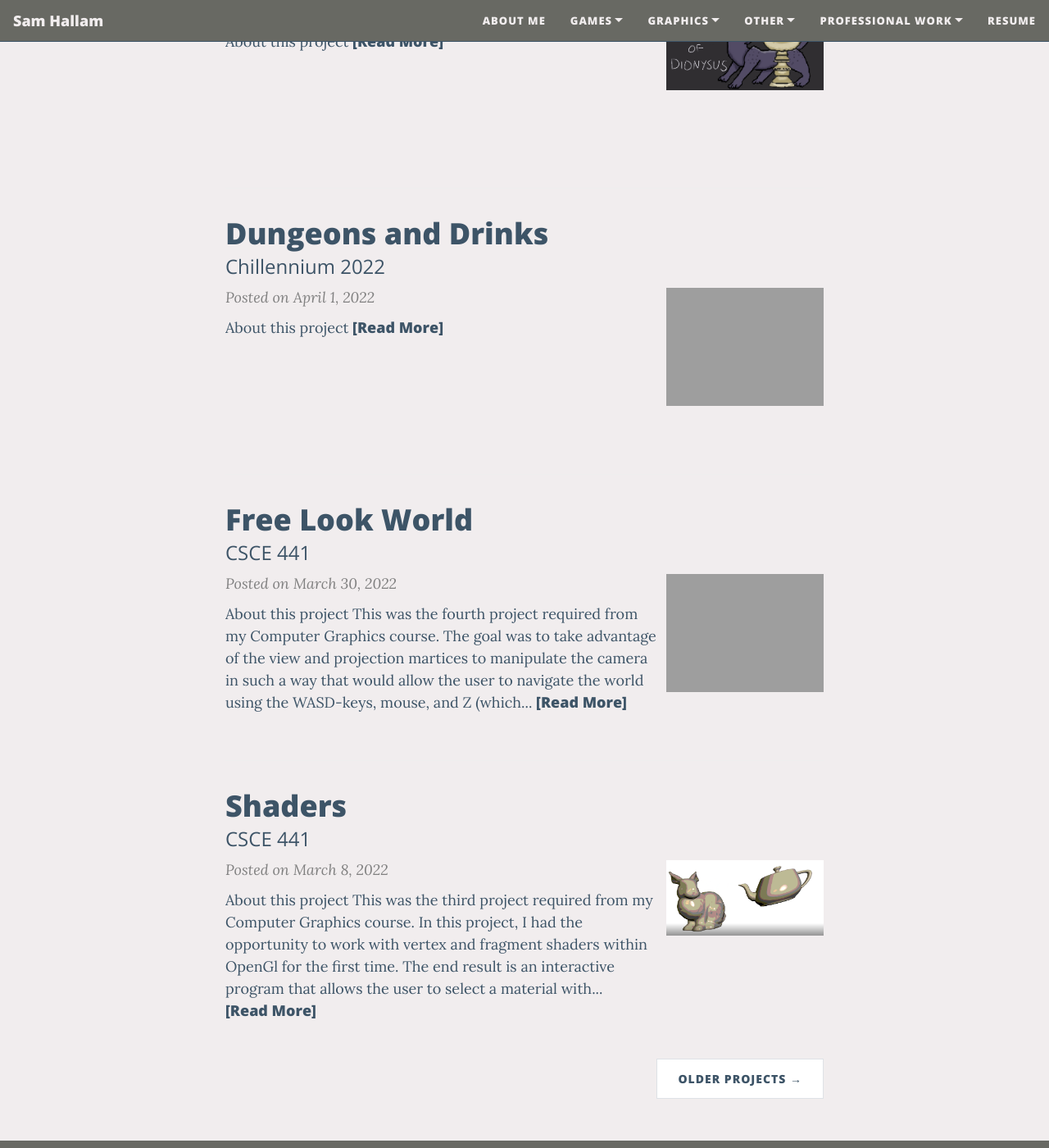
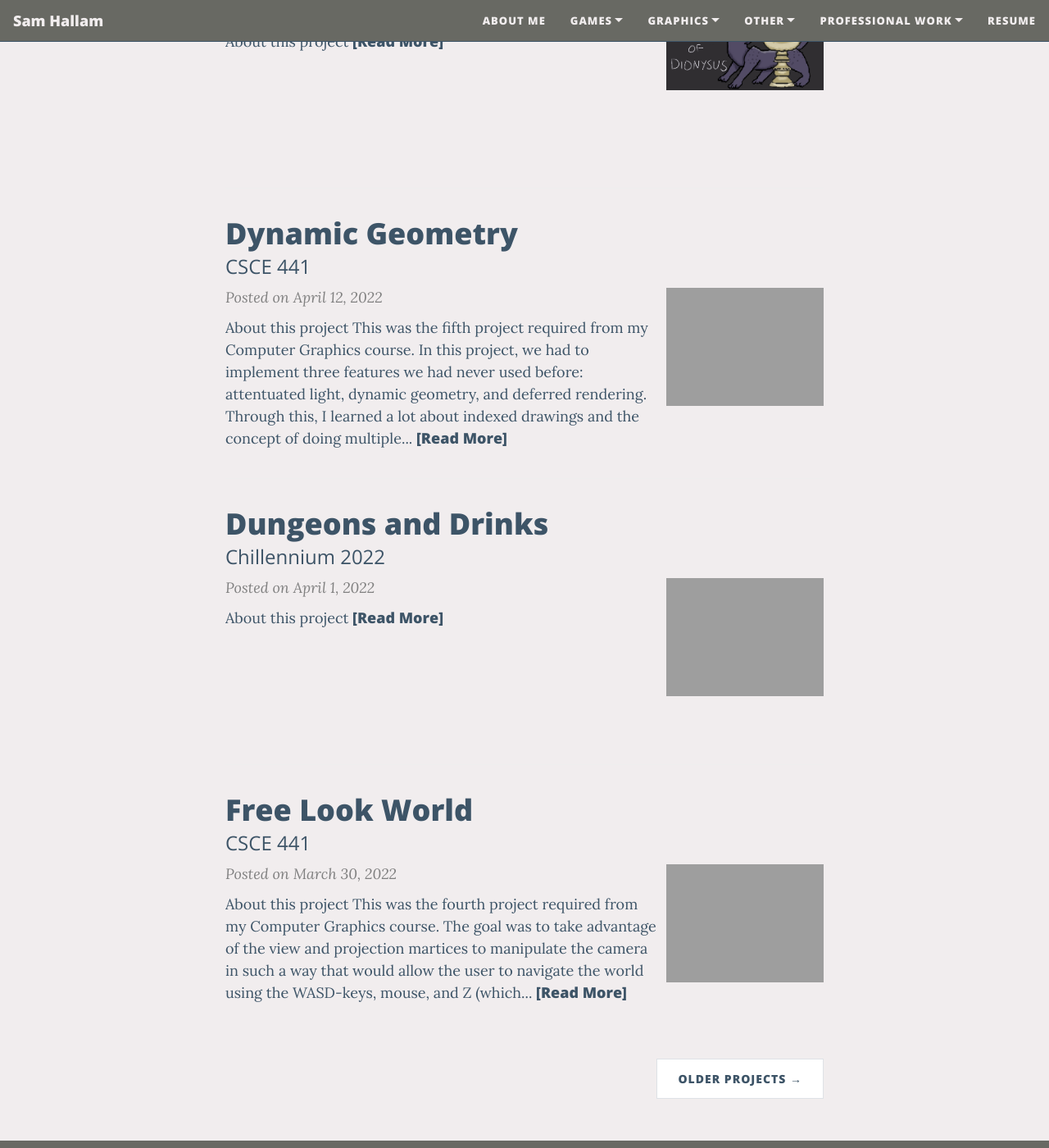
Before and after one commit to samanthemum/samanthemum.github.io, a Jekyll site: the page built from index.html, in a window 1280 px wide and 1400 px high, scrolled down 1048 px. Shown: the whole window at 82% size. Built offline with Jekyll 4.4.1, drawn with Linux system fonts in a browser that asks for light colours; nearby versions of some CDN libraries; the list of posts is cut into pages by our own code.

Commit message:
Updated and added assignment 5

```diff
--- a/_config.yml
+++ b/_config.yml
@@ -23,6 +23,7 @@ navbar-links:
     - Waifu War III: "2020-04-23-www3"
     - Yoobi: "2019-12-10-yoobi"
   Graphics:
+    - Dynamic Geometry: "2022-04-12-rendering"
     - Free Look World: "2022-03-30-world"
     - Shaders: "2022-03--8-shaders"
     - Hierarchical Transformations: "2022-02-21-robot"
--- /dev/null
+++ b/_posts/2022-04-12-rendering.md
@@ -0,0 +1,13 @@
+---
+layout: post
+title: Dynamic Geometry
+subtitle: CSCE 441
+cover-img: "assets/img/geo.PNG"
+thumbnail-img: "assets/img/geo.PNG"
+---
+
+
+### About this project
+This was the fifth project required from my Computer Graphics course. In this project, we had to implement three features we had never used before: attentuated light, dynamic geometry, and deferred rendering. Through this, I learned a lot about indexed drawings and the concept of doing multiple passes to different frame buffers in order to create a scene, which is also useful for shadow mapping and reflections.
+
+<iframe width="960" height="540" src="https://www.youtube.com/embed/Viag3FKtskE" title="YouTube video player" frameborder="0" allow="accelerometer; autoplay; clipboard-write; encrypted-media; gyroscope; picture-in-picture" allowfullscreen></iframe>
```
Also changed, not shown: _posts/2022-03-08-shaders.md (+2 -2 lines), _posts/2022-04-01-dungeons.md (+1 -1 lines), 1 other file.
